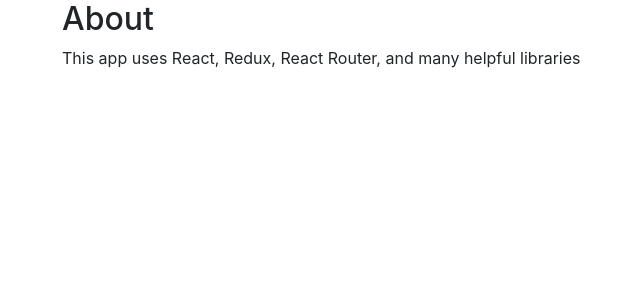
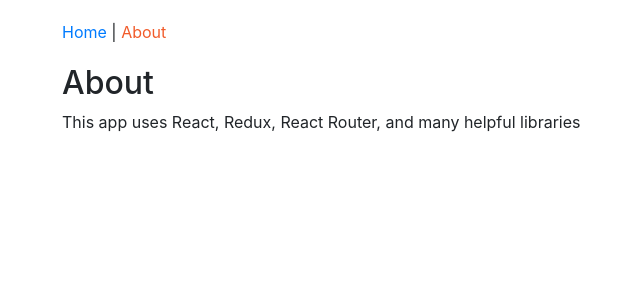
Before and after one commit to justPerson787/Courses-management-app, a React app: page /about in a window 1280 px wide. Shown: the top 300 px of the page, without its empty margins (168-808 px from the left). Built offline with nearby package versions, Linux system fonts and the light colour scheme.

Commit message:
Add header and 404 page

```diff
--- a/src/components/App.js
+++ b/src/components/App.js
@@ -1,13 +1,19 @@
 import React from 'react';
-import { Route } from 'react-router-dom';
+import { Route, Switch } from 'react-router-dom';
 import HomePage from './home/HomePage';
 import AboutPage from './about/AboutPage';
+import Header from './common/Header';
+import PageNotFound from './PageNotFound';
 
 function App() {
     return (
         <div className="container-fluid">
-            <Route exact path="/" component={HomePage} />
-            <Route path="/about" component={AboutPage} />
+            <Header />
+            <Switch>
+                <Route exact path="/" component={HomePage} />
+                <Route path="/about" component={AboutPage} />
+                <Route component={PageNotFound} />{/*for all other urls*/}
+            </Switch>
         </div>
     );
 }
--- /dev/null
+++ b/src/components/PageNotFound.js
@@ -0,0 +1,5 @@
+import React from 'react';
+
+const PageNotFound = () => <h1>Page not Found.</h1>;
+
+export default PageNotFound;
--- /dev/null
+++ b/src/components/common/Header.js
@@ -0,0 +1,15 @@
+import React from 'react';
+import { NavLink } from 'react-router-dom';
+
+const Header = () => {
+    const activeStyle = { color: "#F15B2A" }; //color of active links in header
+
+    return (
+        <nav>
+            <NavLink to="/" activeStyle={activeStyle} exact>Home</NavLink>{" | "}
+            <NavLink to="/about" activeStyle={activeStyle} exact>About</NavLink>
+        </nav>
+    )
+}
+
+export default Header;
```
